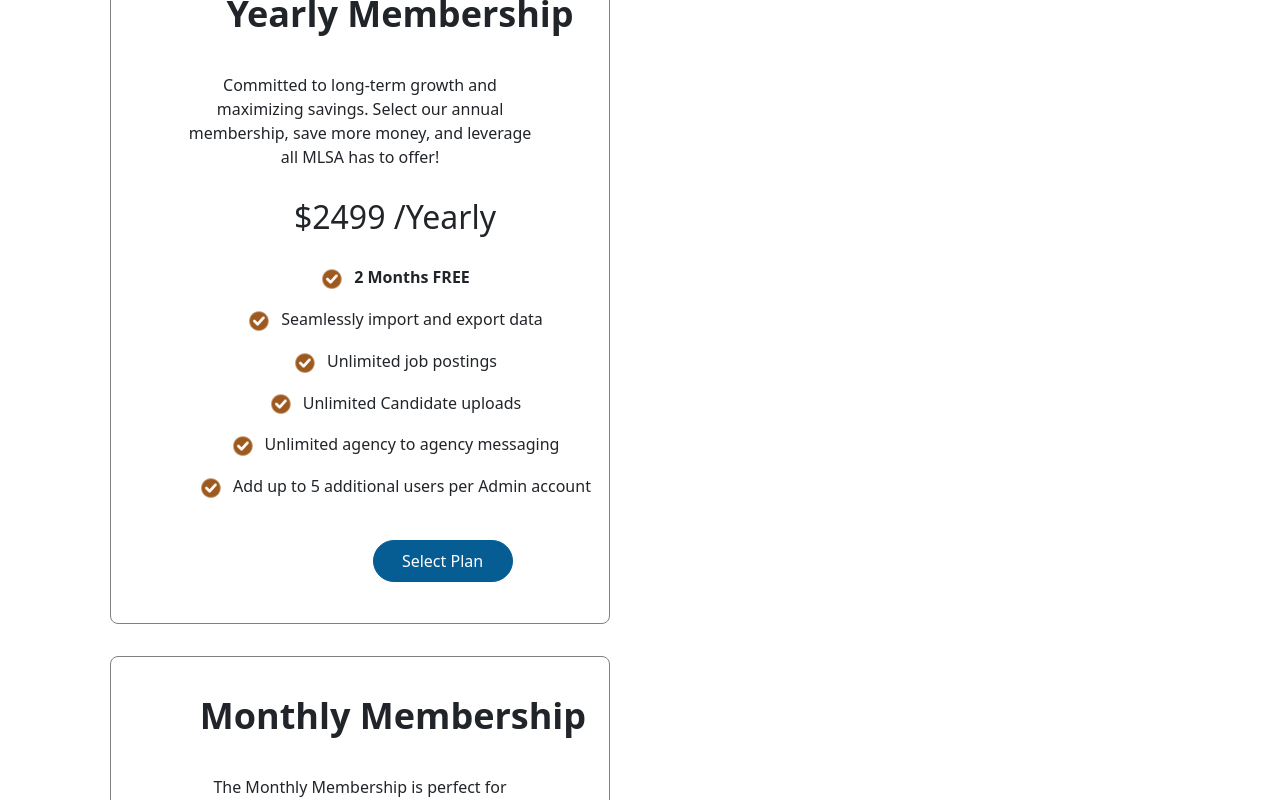
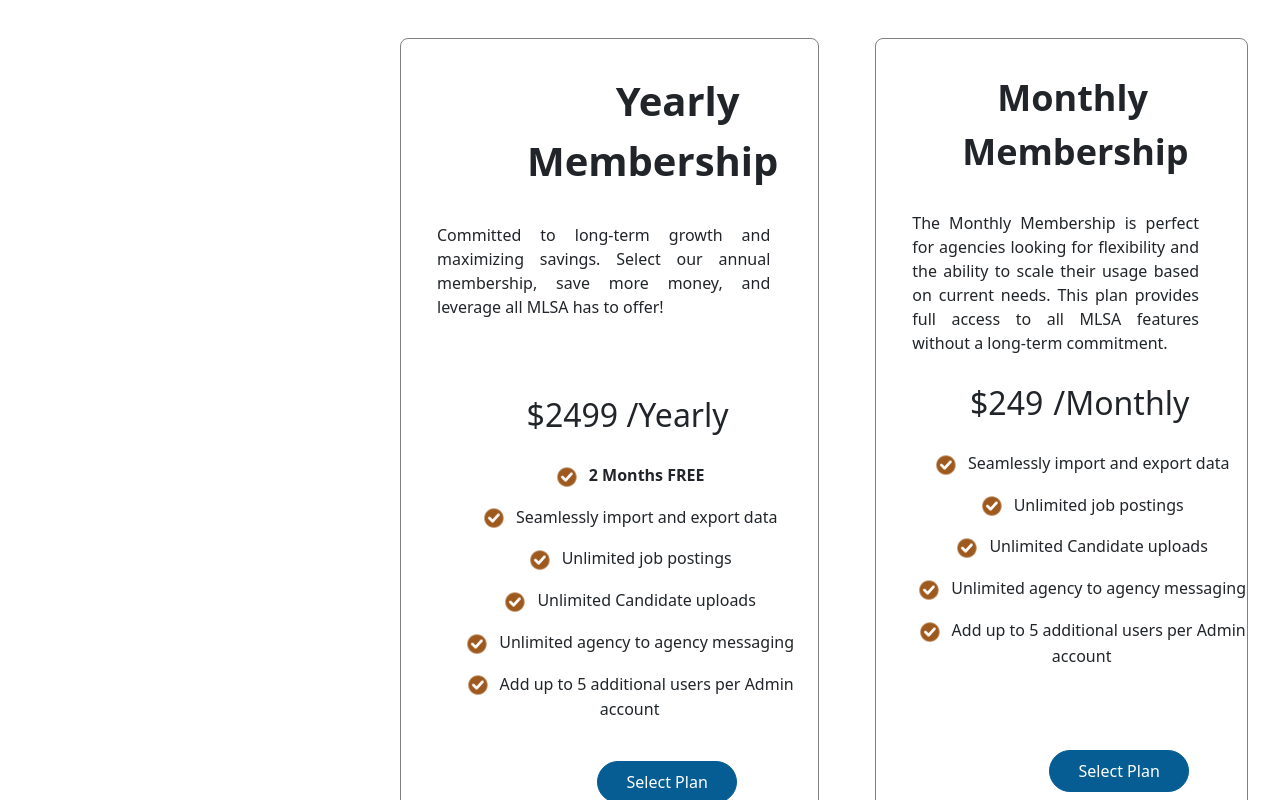
Before and after one commit to AlirezaEntessari/new-mlsa-frontend, a React (Create React App) app: page /membership-plan-page in a window 1280 px wide. Shown: the part 400-1200 px from the top of the page. Built offline with nearby package versions, Linux system fonts and the light colour scheme.

Commit message:
Added MembershipPlanPage

```diff
--- a/src/pages/MembershipPlanPage/MembershipPlanPage.js
+++ b/src/pages/MembershipPlanPage/MembershipPlanPage.js
@@ -14,9 +14,15 @@
       <div className="membership-plan-page__header">
         Select Your Membership Plan
       </div>
+      <div className="membership-plan-page__card-container">
         <div className="membership-plan-page__card--yearly-membership">
           <p className="membership-plan-page__yearly-membership-header">
-          Yearly Membership
+            <span className="membership-plan-page__header-yearly-text">
+              Yearly
+            </span>{" "}
+            <span className="membership-plan-page__header-yearly-membership-text">
+              Membership
+            </span>
           </p>
           <p className="membership-plan-page__yearly-membership-description">
             Committed to long-term growth and maximizing savings. Select our
@@ -91,19 +97,24 @@
               Add up to 5 additional users per Admin account
             </span>
           </p>
-        <button className="membership-plan-page__select-plan-button">
+          <button className="membership-plan-page__yearly-select-plan-button">
             Select Plan
           </button>
         </div>
         <div className="membership-plan-page__card--monthly-membership">
           <p className="membership-plan-page__monthly-membership-header">
-          Monthly Membership
+            <span className="membership-plan-page__header-monthly-text">
+              Monthly
+            </span>
+            <span className="membership-plan-page__header-monthly-membership-text">
+              Membership
+            </span>
           </p>
           <p className="membership-plan-page__monthly-membership-description">
-          The Monthly Membership is perfect for agencies looking for flexibility
-          and the ability to scale their usage based on current needs. This plan
-          provides full access to all MLSA features without a long-term
-          commitment.
+            The Monthly Membership is perfect for agencies looking for
+            flexibility and the ability to scale their usage based on current
+            needs. This plan provides full access to all MLSA features without a
+            long-term commitment.
           </p>
           <p className="membership-plan-page__monthly-membership-price">
             <span className="membership-plan-page__monthly-membership-price-number">
@@ -163,10 +174,11 @@
               Add up to 5 additional users per Admin account
             </span>
           </p>
-        <button className="membership-plan-page__select-plan-button">
+          <button className="membership-plan-page__monthly-select-plan-button">
             Select Plan
           </button>
         </div>
       </div>
+    </div>
   );
 }
--- a/src/pages/MembershipPlanPage/MembershipPlanPage.scss
+++ b/src/pages/MembershipPlanPage/MembershipPlanPage.scss
@@ -27,7 +27,7 @@
         margin-right: 32px;
         border: 1px solid gray;
         width: 500px;
-        height: 670px;
+        height: 710px;
         border-radius: 8px;
     }
 
@@ -35,7 +35,16 @@
         font-size: 36px;
         margin-top: 32px;
         font-weight: 700;
-        margin-left: 80px;
+    }
+
+    &__header-yearly-text {
+        margin-left: 190px;
+    }
+
+    &__header-yearly-membership-text {
+        // margin-left: 135px;
+        display: block;
+        margin-left: 135px;
     }
 
     &__yearly-membership-description {
@@ -77,7 +86,7 @@
         margin-left: 10px;
     }
 
-    &__select-plan-button {
+    &__yearly-select-plan-button {
         margin-top: 24px;
         margin-left: 165px;
         background-color: $access-blue;
@@ -95,15 +104,25 @@
         margin-right: 32px;
         border: 1px solid gray;
         width: 500px;
-        height: 670px;
+        height: 710px;
         border-radius: 8px;
+        position: relative;
     }
 
     &__monthly-membership-header {
         font-size: 36px;
         margin-top: 32px;
         font-weight: 700;
-        margin-left: 66px;
+        // margin-left: 66px;
+    }
+
+    &__header-monthly-text {
+        margin-left: 170px;
+    }
+
+    &__header-monthly-membership-text {
+        margin-left: 136px;
+        display: block;
     }
 
     &__monthly-membership-description {
@@ -143,4 +162,245 @@
         margin-left: 10px;
     }
 
+    &__monthly-select-plan-button {
+        margin-top: 24px;
+        margin-left: 165px;
+        background-color: $access-blue;
+        border: 1px solid $access-blue;
+        width: 140px;
+        height: 42px;
+        color: white;
+        border-radius: 24px;
+        font-weight: 500;
+    }
+
 }
+
+@include tablet {
+
+    .membership-plan-page {
+
+        padding-bottom: 10rem;
+
+        &__mlsa-logo {
+            width: 550px;
+            margin-left: 244px;
+            margin-top: 72px;
+        }
+
+        &__header {
+            font-size: 48px;
+            font-weight: 700;
+            margin-top: 40px;
+            text-align: center;
+            margin-left: 136px;
+            margin-right: 100px;
+        }
+
+        &__card-container {
+            display: flex;
+            margin-left: 74px;
+            margin-top: 48px;
+        }
+
+        &__card--yearly-membership {
+            margin-top: 0px;
+            margin-left: 0px;
+            border: 1px solid gray;
+            width: 400px;
+            height: 800px;
+            border-radius: 8px;
+        }
+
+        &__yearly-membership-header {
+            font-size: 36px;
+            margin-top: 32px;
+            font-weight: 700;
+        }
+
+        &__header-yearly-text {
+            margin-left: 136px;
+        }
+
+        &__header-yearly-membership-text {
+            margin-left: 86px;
+        }
+
+        &__yearly-membership-description {
+            margin-left: 36px;
+            margin-top: 32px;
+            margin-right: 48px;
+            text-align: justify;
+        }
+
+        &__yearly-membership-price {
+            font-size: 32px;
+            margin-left: 36px;
+            // margin-top: 24px;
+            margin-top: 72px;
+        }
+
+        &__yearly-membership-price-number {
+            font-weight: 500;
+        }
+
+        &__yearly-membership-first-line {
+            font-weight: 500;
+            margin-left: 40px;
+            margin-top: 24px;
+        }
+
+        &__check-icon {
+            width: 24px;
+        }
+
+        &__yearly-membership-first-line-text {
+            margin-left: 10px;
+            font-weight: 600;
+        }
+
+        &__yearly-membership-lines {
+            margin-left: 40px;
+        }
+
+        &__yearly-membership-text {
+            margin-left: 10px;
+        }
+
+        &__yearly-select-plan-button {
+            margin-top: 24px;
+            margin-left: 115px;
+            background-color: $access-blue;
+            border: 1px solid $access-blue;
+            width: 140px;
+            height: 42px;
+            color: white;
+            border-radius: 24px;
+            font-weight: 500;
+        }
+
+        &__card--monthly-membership {
+            margin-top: 0px;
+            margin-left: 24px;
+            margin-right: 32px;
+            border: 1px solid gray;
+            width: 400px;
+            height: 800px;
+            border-radius: 8px;
+        }
+
+        &__monthly-membership-header {
+            font-size: 36px;
+            margin-top: 32px;
+            font-weight: 700;
+            margin-left: 16px;
+            width: 100px;
+        }
+
+        &__header-monthly-text {
+            margin-left: 105px;
+        }
+
+        &__header-monthly-membership-text {
+            margin-left: 70px;
+        }
+
+        &__monthly-membership-description {
+            margin-left: 36px;
+            margin-top: 32px;
+            margin-right: 48px;
+            text-align: justify;
+        }
+
+        &__monthly-membership-price {
+            font-size: 32px;
+            margin-left: 36px;
+            margin-top: 24px;
+        }
+
+        &__monthly-membership-price-number {
+            font-weight: 500;
+        }
+
+        &__monthly-membership-monthly-text {
+            margin-left: 10px;
+        }
+
+        &__monthly-membership-first-line {
+            margin-left: 40px;
+            margin-top: 24px;
+        }
+
+        &__monthly-membership-first-line-text {
+            margin-left: 10px;
+        }
+
+        &__monthly-membership-lines {
+            margin-left: 40px;
+        }
+
+        &__monthly-membership-text {
+            margin-left: 10px;
+        }
+
+        &__monthly-select-plan-button {
+            margin-top: 66px;
+            margin-left: 115px;
+            background-color: $access-blue;
+            border: 1px solid $access-blue;
+            width: 140px;
+            height: 42px;
+            color: white;
+            border-radius: 24px;
+            font-weight: 500;
+        }
+
+    }
+
+}
+
+@include desktop {
+
+    .membership-plan-page {
+
+        padding-bottom: 15rem;
+
+        &__mlsa-logo {
+            width: 600px;
+            margin-left: 620px;
+            margin-top: 72px;
+        }
+
+        &__header {
+            font-size: 64px;
+            font-weight: 700;
+            margin-top: 40px;
+            text-align: center;
+            margin-left: 36px;
+            margin-right: 100px;
+        }
+
+        &__card-container {
+            display: flex;
+            margin-left: 400px;
+            margin-top: 64px;
+        }
+
+        &__card--yearly-membership {
+            margin-top: 0px;
+            margin-left: 0px;
+            border: 1px solid gray;
+            width: 450px;
+            height: 800px;
+            border-radius: 8px;
+        }
+
+        &__yearly-membership-header {
+            font-size: 40px;
+            margin-top: 32px;
+            font-weight: 700;
+        }
+
+    }
+
+}
```
Lines whose indentation alone changed are shown as unchanged.
